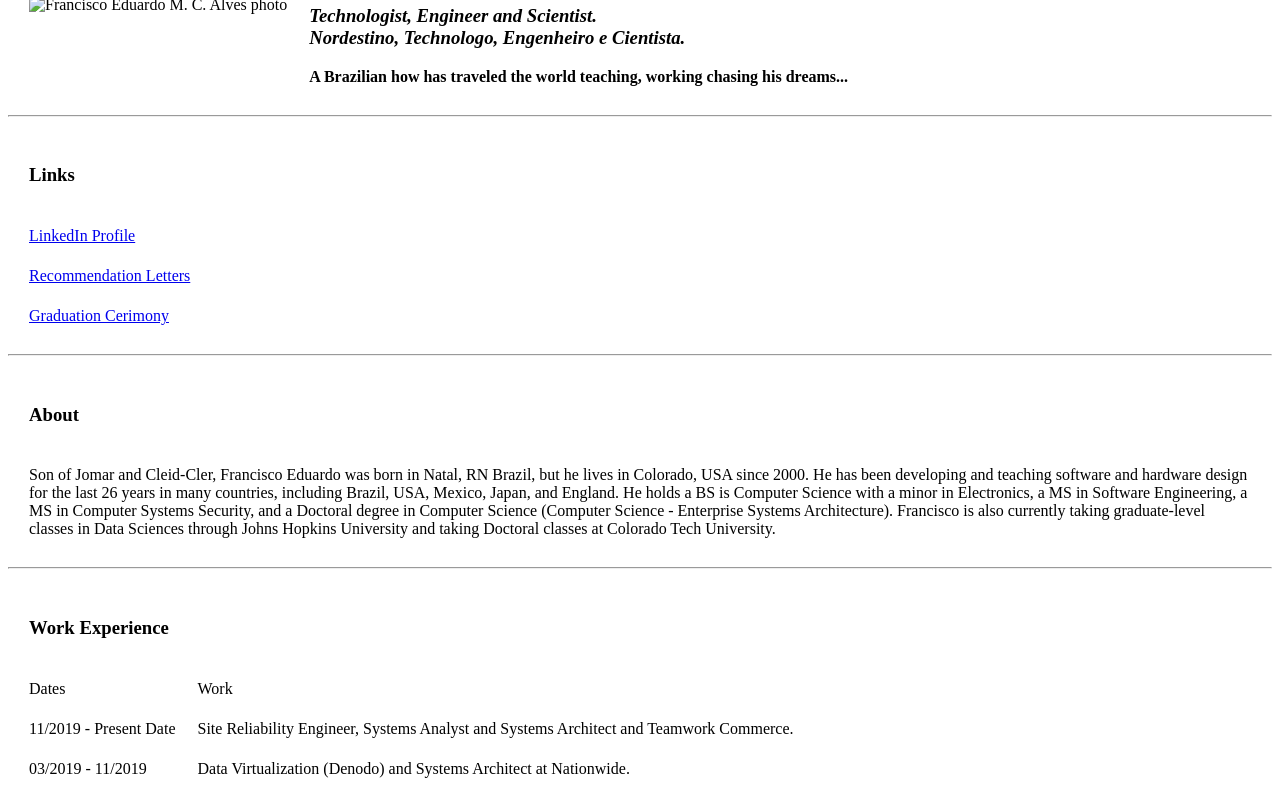
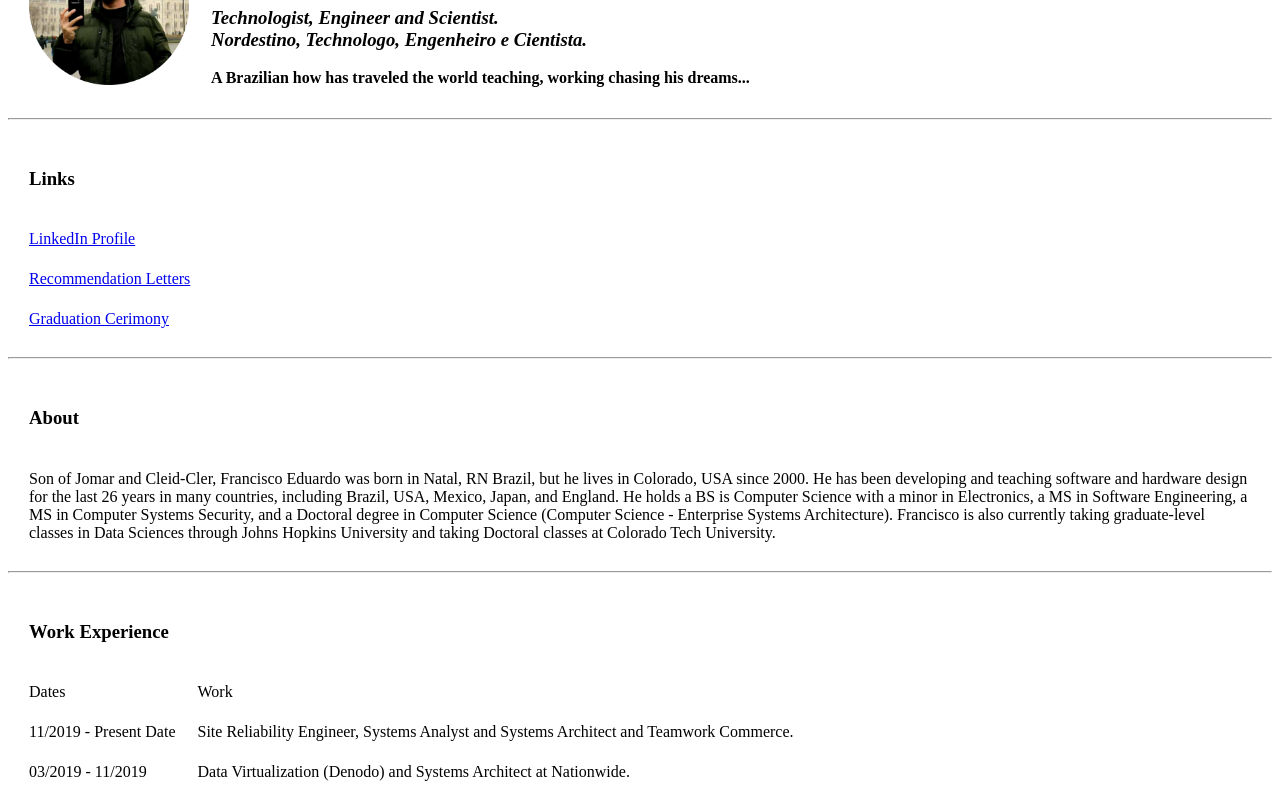
Before and after one commit to feastudent/fullstackweb, a plain HTML site: page index.html in a window 1280 px wide. Shown: the part 104-897 px from the top of the page. Drawn offline with Linux system fonts and the light colour scheme.

Commit message:
Update index.html

```diff
--- a/index.html
+++ b/index.html
@@ -7,7 +7,7 @@
   <body>
     <table cellspacing="20">
       <tr>
-        <td><img src="images/me.png" height="160px" width="160px" alt="Francisco Eduardo M. C. Alves photo"></td>
+        <td><img src="me.png" height="160px" width="160px" alt="Francisco Eduardo M. C. Alves photo"></td>
         <td>
           <h1><b>Francisco Alves</br></h1>
 
```
